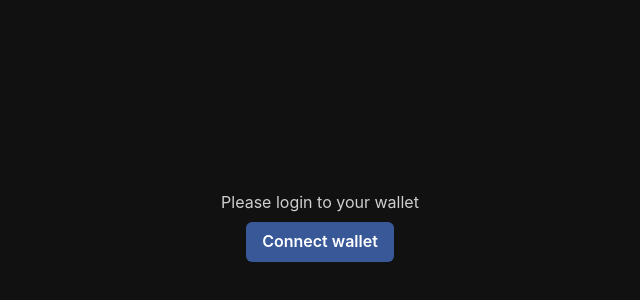
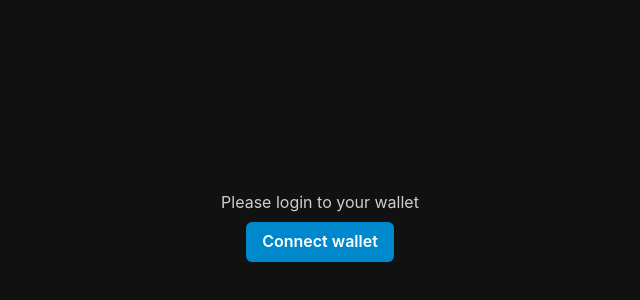
Before and after one commit to Typiqally/election-dapp, a Next.js app in the folder frontend/: page / in a window 1280 px wide. Shown: the part 174-474 px from the top of the page, without its empty margins (320-960 px from the left). Built offline with nearby package versions, Linux system fonts and the light colour scheme.

Commit message:
Change button color scheme to telegram

```diff
--- a/frontend/components/connect-wallet.tsx
+++ b/frontend/components/connect-wallet.tsx
@@ -60,7 +60,9 @@ const ConnectWallet: NextPage<IProps> = (props) => {
             </Alert>
           }
           <p>Please login to your wallet</p>
-          <Button colorScheme="facebook" onClick={connectWallet}>Connect wallet</Button>
+          <Button colorScheme="telegram" onClick={connectWallet}>
+            Connect wallet
+          </Button>
         </VStack>
       </Box>
     </Flex>
```
